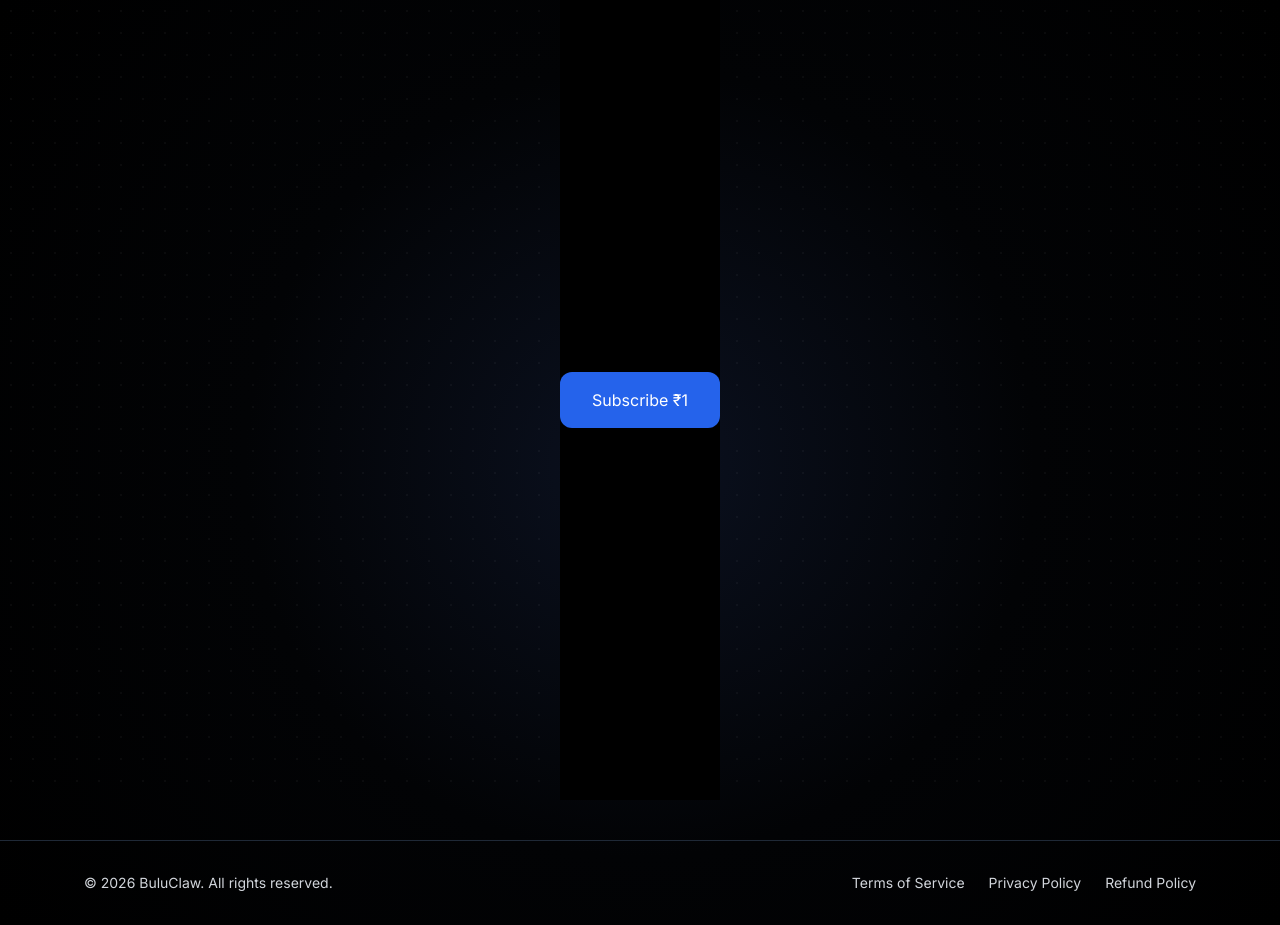
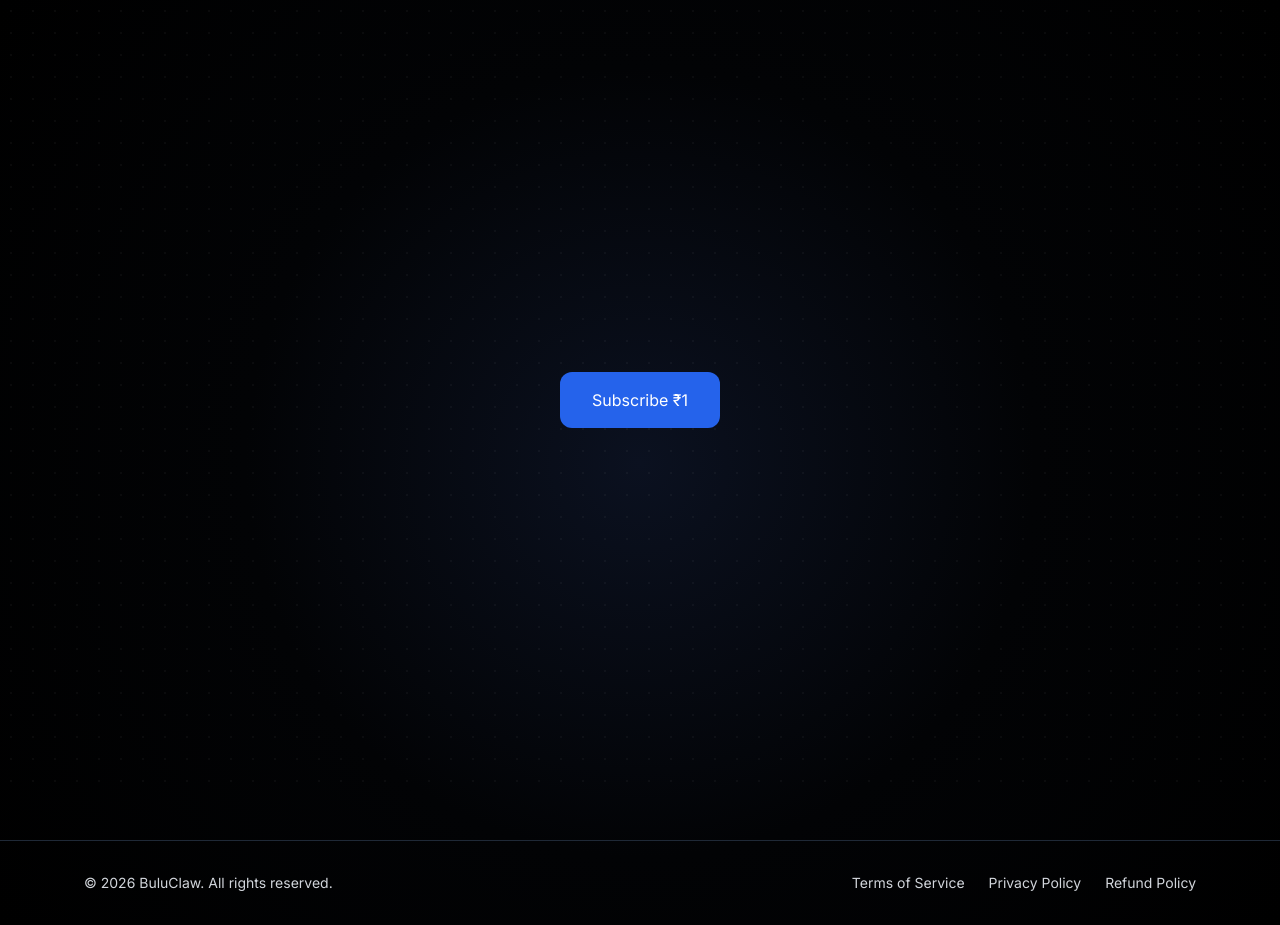
Before and after one commit to BuluClaw/buluclaw-app, a Next.js app: page /checkout in a window 1280 px wide. Built offline with nearby package versions, Linux system fonts and the light colour scheme.

Commit message:
fix razorpay subscription button

```diff
--- a/app/checkout/page.tsx
+++ b/app/checkout/page.tsx
@@ -1,6 +1,6 @@
 "use client";
 
-export default function CheckoutPage() {
+export default function CheckoutPage(){
 
 const pay = async () => {
 
@@ -10,21 +10,20 @@ const data = await order.json();
 const options = {
 key: process.env.NEXT_PUBLIC_RAZORPAY_KEY_ID,
 amount: data.amount,
-currency: "INR",
-order_id: data.id,
+currency:"INR",
+order_id:data.id,
 
-handler: async function (response:any) {
+handler: async function(response:any){
 
 const verify = await fetch("/api/verify-payment",{
 method:"POST",
 headers:{ "Content-Type":"application/json" },
-body: JSON.stringify(response)
+body:JSON.stringify(response)
 });
 
 const result = await verify.json();
 
 if(result.success){
-
 window.location.replace("/dashboard");
 }
 
@@ -39,11 +38,11 @@ rzp.open();
 
 return(
 
-<div className="h-screen flex items-center justify-center bg-black">
+<div className="flex h-screen items-center justify-center">
 
 <button
 onClick={pay}
-className="bg-blue-600 px-8 py-4 rounded-xl text-white"
+className="bg-blue-600 text-white px-8 py-4 rounded-xl"
 >
 
 Subscribe ₹1
```
